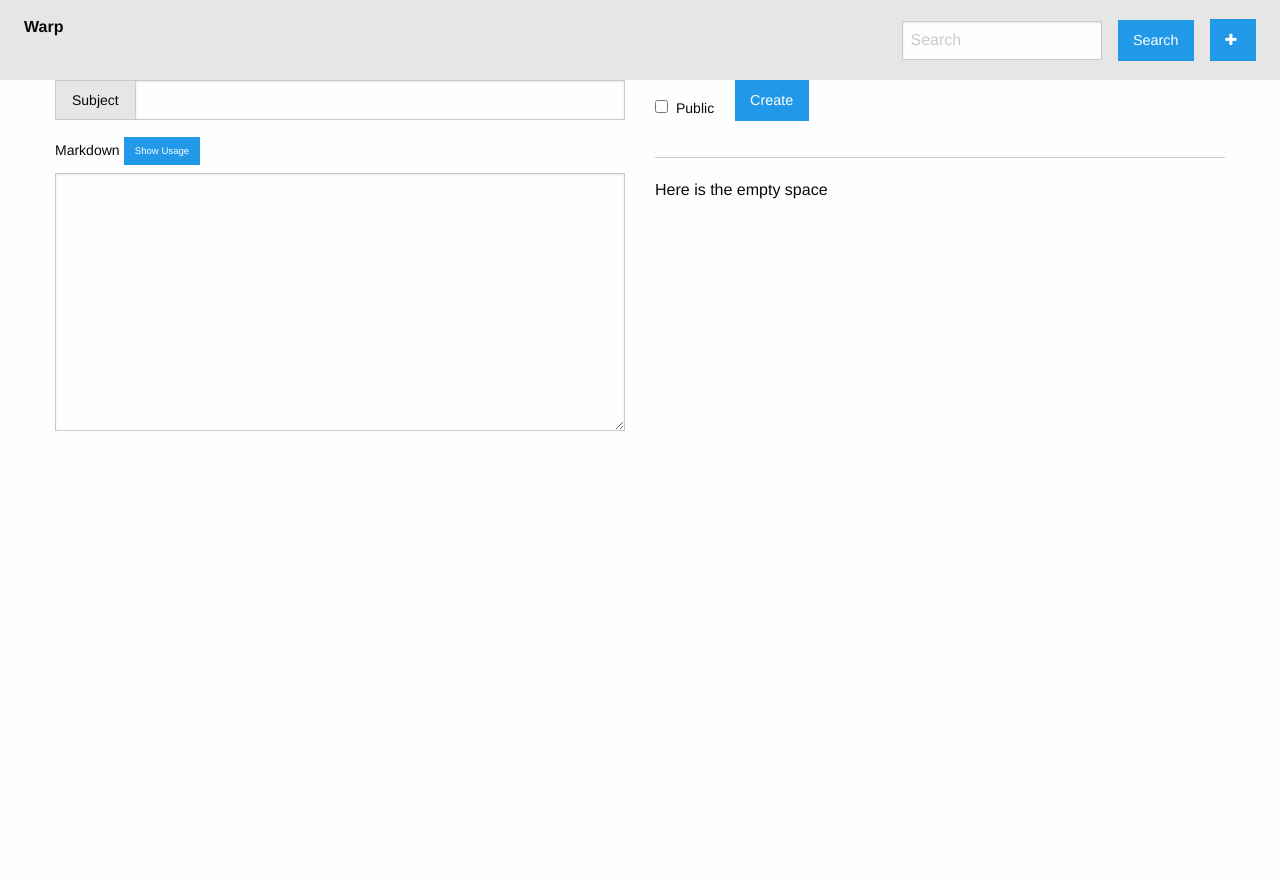
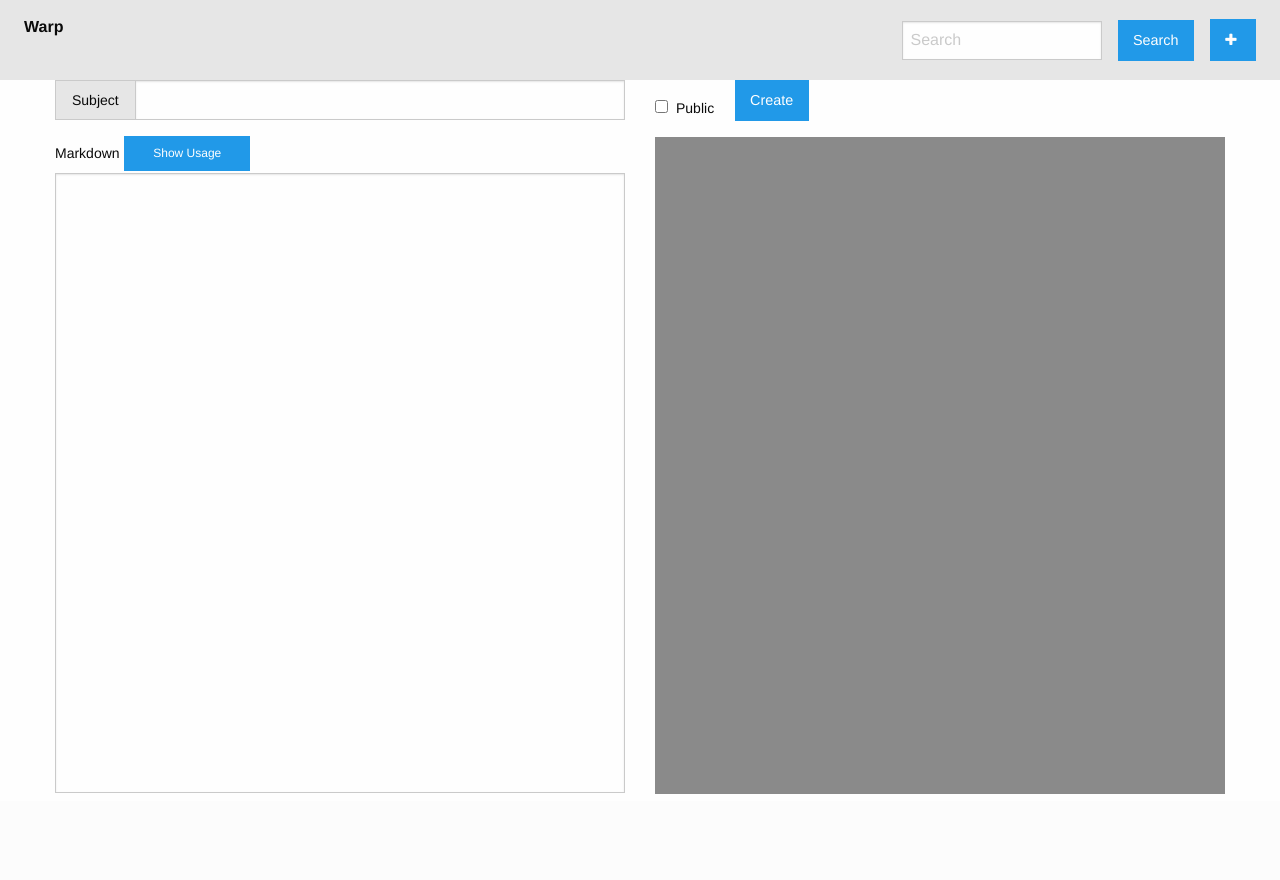
Before and after one commit to SaturDJang/warp, a Django app: page /create in a window 1280 px wide. After the commit the page ends 794 px from the top, so only its background shows below. Run offline with Django 3.2, Linux system fonts and the light colour scheme; style sheets or scripts are compiled from the project's sources; parts of the project's set-up code (start-up, migrations or seed data) failed here and were passed over; some libraries are stand-ins or nearby versions.

Commit message:
Display sildes more beautiful Now the create page does not have window-level scrollbar. Now the editor side and preview side fill rest height of screen.

```diff
--- a/warp/static/js/create/index.js
+++ b/warp/static/js/create/index.js
@@ -9,7 +9,7 @@ $(() => {
 
     $preview.html('');
     markdownSlides.forEach((v) => {
-      $preview.append(`<div class="callout secondary">${marked(v)}</div>`);
+      $preview.append(`<div class="callout secondary slide">${marked(v)}</div>`);
     });
   };
 
--- a/warp/static/sass/mobile/presentation.create.scss
+++ b/warp/static/sass/mobile/presentation.create.scss
@@ -1,17 +1,13 @@
+body {
+  overflow-y: hidden;
+}
+
 form#create_html {
-  height: 100%;
+  $top-bar-height: 4.938em;
+  height: calc(100% - #{$top-bar-height});
 
   label.usage-switch-elems {
     display: inline-block;
-  }
-  div.editor-side {
-    div.header {
-      margin-bottom: 0.5rem;
-    }
-    a.usage-toggle-btn {
-      margin: 0;
-      width: 7.9em;
-    }
   }
 
   div#small-contents {
@@ -20,9 +16,60 @@ form#create_html {
     div.callout-full {
       height: 100%;
       display: flex;
+
       div {
         align-self: center;
         margin: auto;
+      }
+    }
+  }
+
+  div#large-medium-contents {
+    height: 100%;
+    padding-bottom: 1rem;
+
+    $contents-header-height: 3.5rem;
+    $contents-header-margin: 0.500rem;
+
+    div.contents-header {
+      height: $contents-header-height;
+    }
+    div.contents-body {
+      height: calc(100% - #{$contents-header-height - $contents-header-margin});
+
+      div.editor-side {
+        height: 100%;
+        $header-height: 1.813rem;
+        $header-margin-bottom: 0.5rem;
+
+        div.header {
+          height: $header-height;
+          margin-bottom: $header-margin-bottom;
+        }
+        a.usage-toggle-btn {
+          margin: 0;
+          width: 7.9rem;
+        }
+        textarea#id_markdown {
+          height: calc(100% - #{$header-height + $header-margin-bottom});
+          max-height: calc(100% - #{$header-height + $header-margin-bottom});
+          resize: none;
+        }
+      }
+    }
+    div.preview-side {
+      height: 100%;
+
+      div.preview {
+        width: 35.625rem;
+        height: 100%;
+        overflow-y: scroll;
+        background-color: #8a8a8a;
+
+        div.slide {
+          height: 20.375rem;
+          overflow-y: hidden;
+        }
       }
     }
   }
--- a/warp/templates/presentation/presentation_create.html
+++ b/warp/templates/presentation/presentation_create.html
@@ -50,7 +50,7 @@
       </div>
     </div>
     <div id="large-medium-contents" class="hide-for-small-only">
-      <div class="row">
+      <div class="row contents-header">
         <div class="small-6 medium-6 large-6 columns">
           <div class="input-group">
             <label for="{{ form.subject.auto_id }}" class="input-group-label">{{ form.subject.label }}</label>
@@ -62,19 +62,17 @@
           <input class="medium button" type="submit" value="Create">
         </div>
       </div>
-      <div class="row">
+      <div class="row contents-body">
         <div class="editor-side small-6 medium-6 large-6 columns">
           {% csrf_token %}
           <div class="header">
             <label class="usage-switch-elems" for="{{ form.markdown.auto_id }}">{{ form.markdown.label }}</label>
-            <a class="button tiny usage-toggle-btn">Show Usage</a>
+            <a class="button small usage-toggle-btn">Show Usage</a>
           </div>
           {{ form.markdown }}
         </div>
         <div class="preview-side small-6 medium-6 large-6 columns">
           <div class="preview"></div>
-          <hr>
-          Here is the empty space
         </div>
       </div>
     </div>
```
